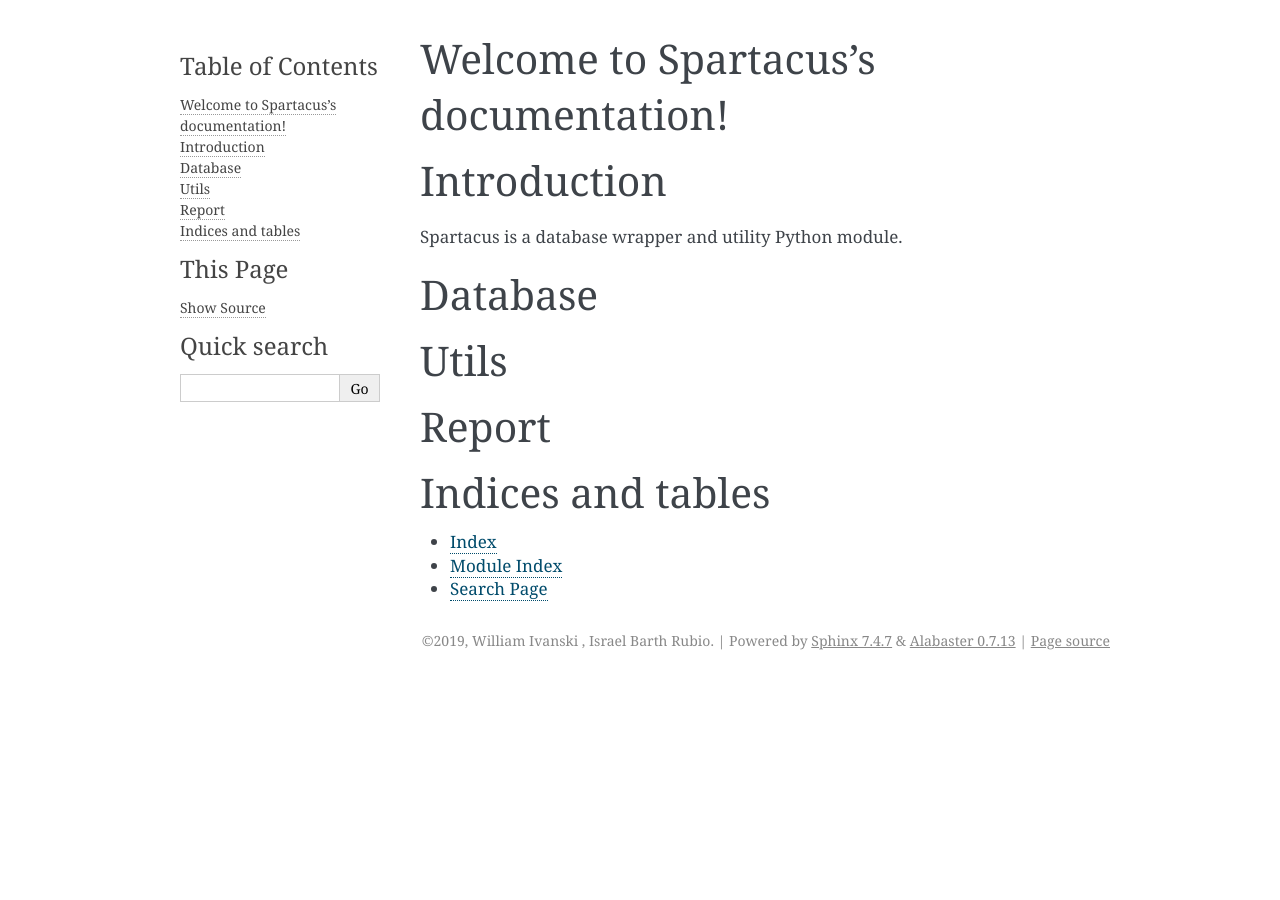
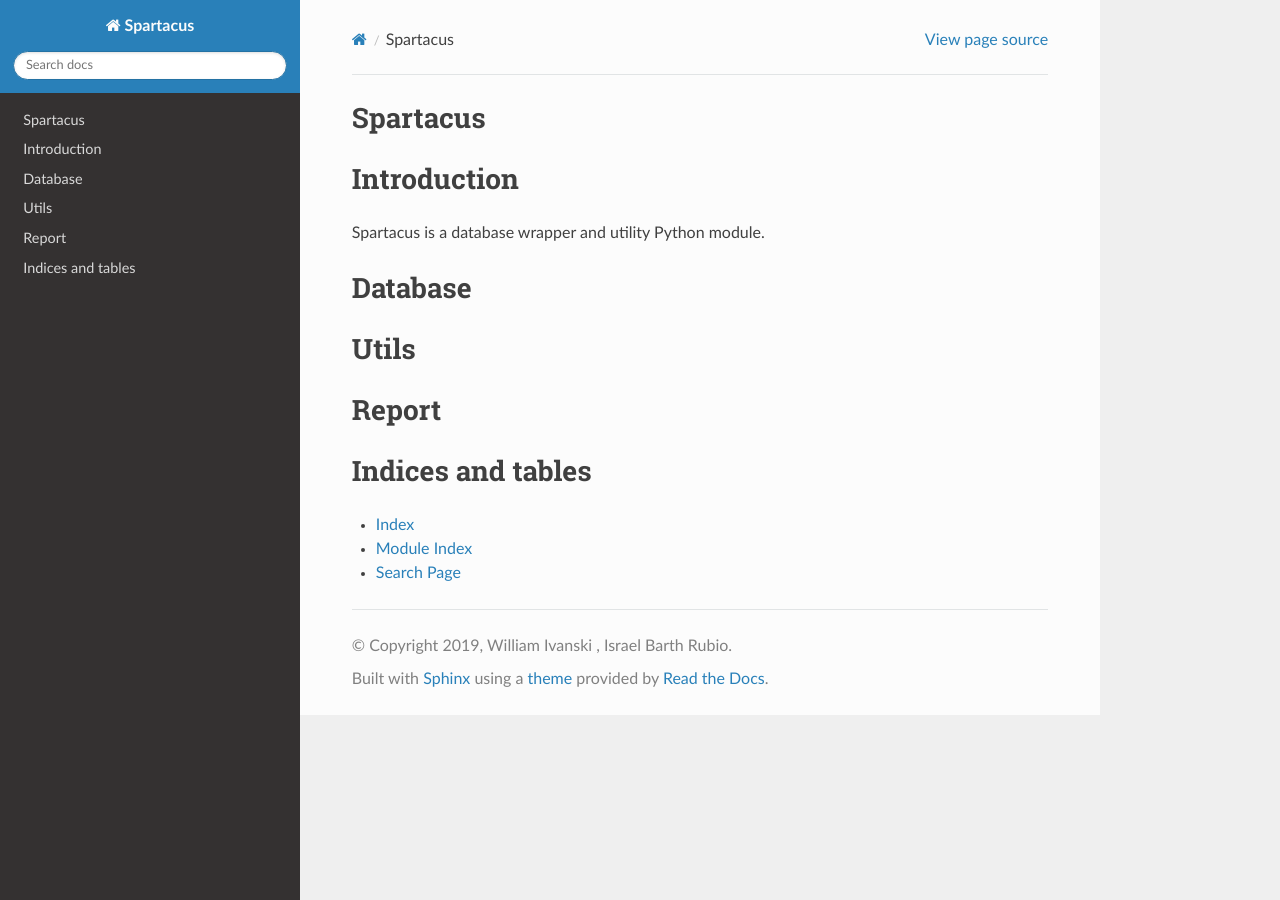
Before and after one commit to wind39/spartacus, a Sphinx documentation site: the page built from docs/source/index.rst, in a window 1280 px wide. Built offline with Sphinx 7.4.7 and the Read the Docs theme 2.0.0, drawn with Linux system fonts in a browser that asks for light colours.

Commit message:
Initial docs

```diff
--- a/docs/source/conf.py
+++ b/docs/source/conf.py
@@ -50,7 +50,7 @@
 # The theme to use for HTML and HTML Help pages.  See the documentation for
 # a list of builtin themes.
 #
-html_theme = 'alabaster'
+html_theme = 'sphinx_rtd_theme'
 
 # Add any paths that contain custom static files (such as style sheets) here,
 # relative to this directory. They are copied after the builtin static files,
--- a/docs/source/index.rst
+++ b/docs/source/index.rst
@@ -1,5 +1,5 @@
-Welcome to Spartacus's documentation!
-=====================================
+Spartacus
+=========
 
 Introduction
 ============
```
